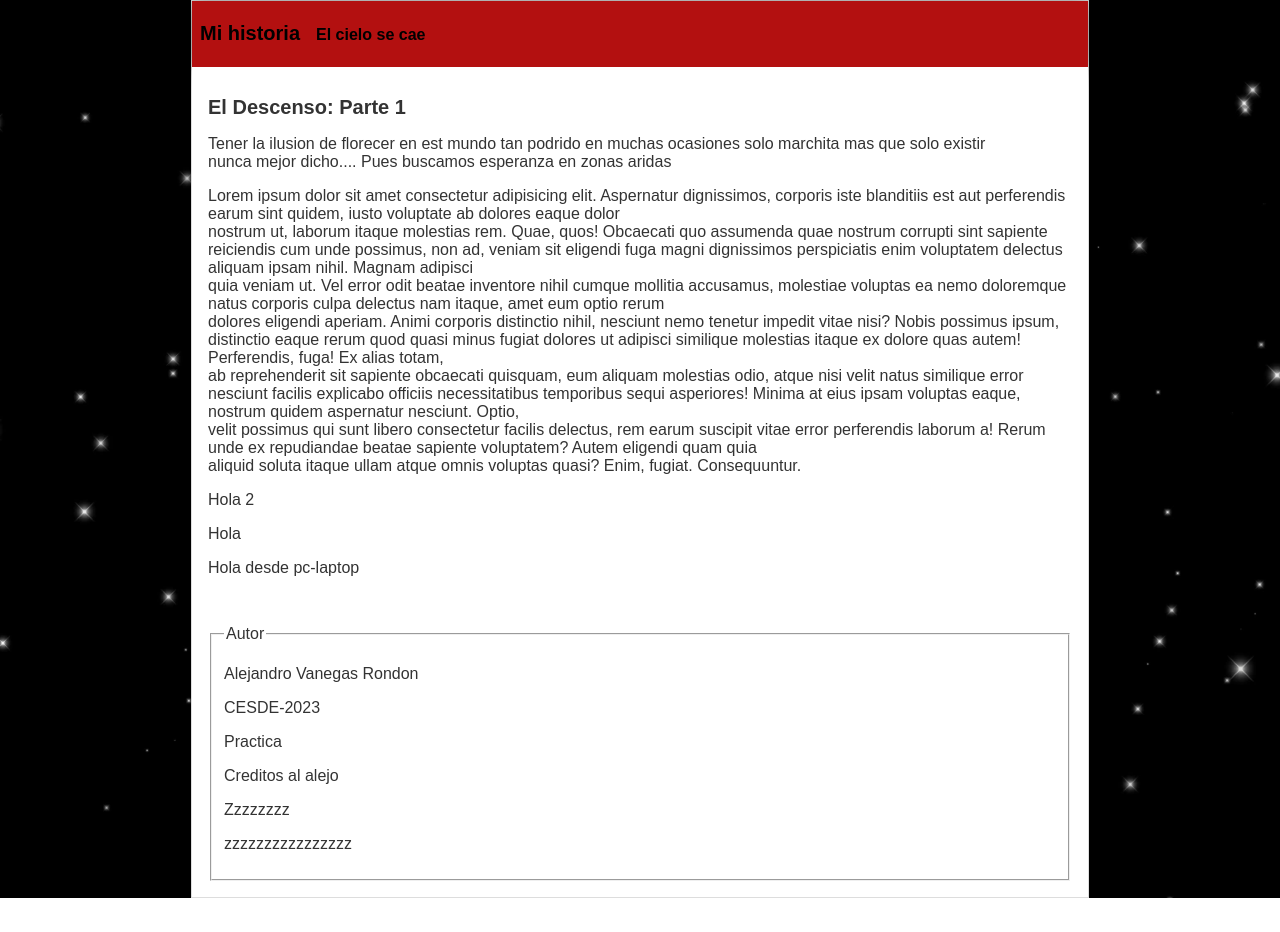
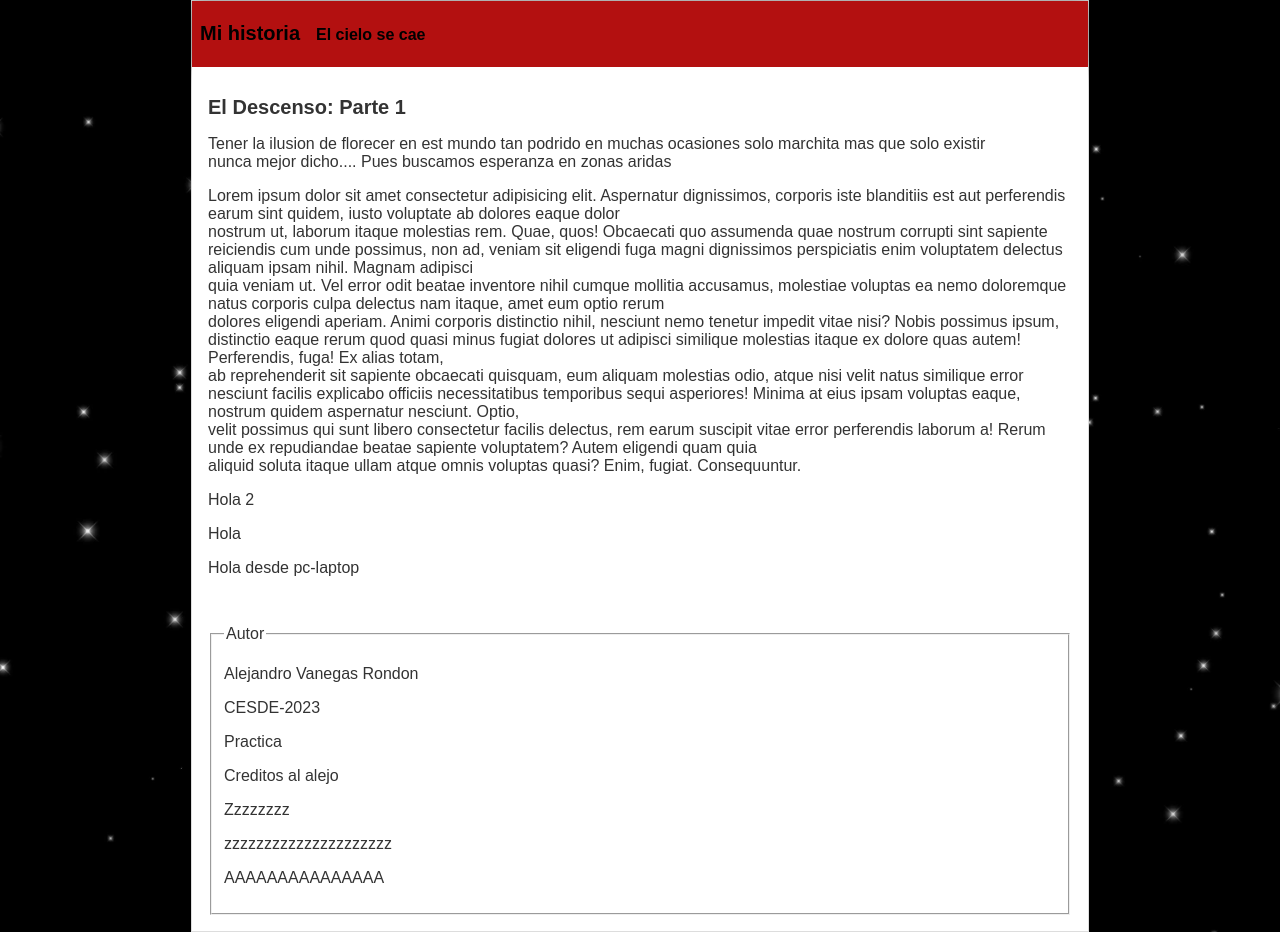
Before and after one commit to AlejoVR09/GitPlatzi, a plain HTML site: page index.html in a window 1280 px wide. Before the commit the page ends 898 px from the top, so only its background shows below. Drawn offline with Linux system fonts and the light colour scheme.

Commit message:
Añade mas texto

```diff
--- a/index.html
+++ b/index.html
@@ -36,7 +36,8 @@
                 <p>Practica</p>
                 <p>Creditos al alejo</p>
                 <p>Zzzzzzzz</p>
-                <p>zzzzzzzzzzzzzzzz</p>
+                <p>zzzzzzzzzzzzzzzzzzzzz</p>
+                <p>AAAAAAAAAAAAAAA</p>
             </fieldset>
 
         </footer>
```
